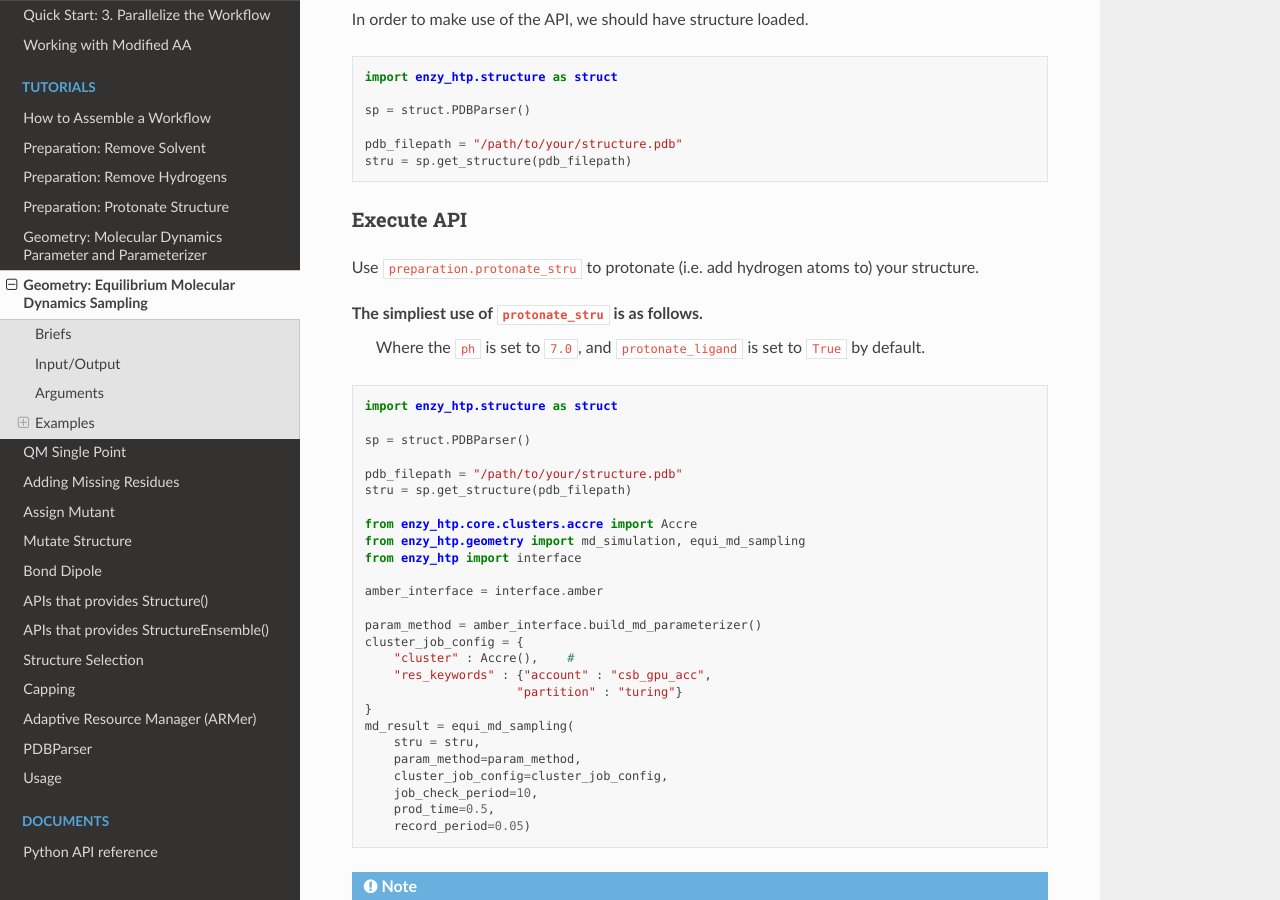
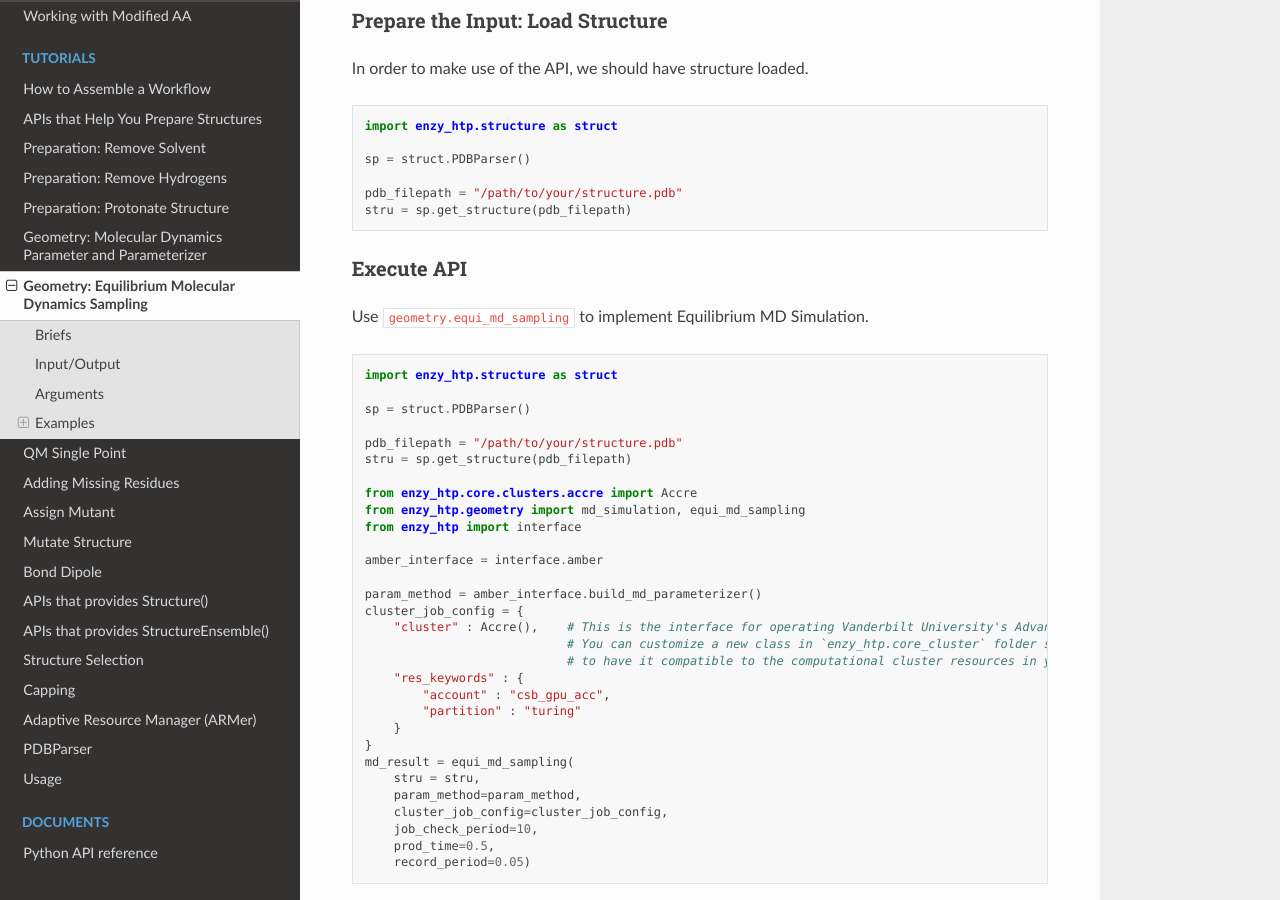
Before and after one commit to ChemBioHTP/enzyhtp_doc, a Sphinx documentation site: the page built from docs/source/sci_api_tutorial/geometry_equi_md_sampling.rst, in a window 1280 px wide and 900 px high, scrolled down 3031 px. Built offline with Sphinx 7.4.7 and the Read the Docs theme 2.0.0, drawn with Linux system fonts in a browser that asks for light colours; some of the changed text lies outside the part shown.

Commit message:
Modifications to geometry_equi_md_sampling and geometry_mol_dyn_param.

```diff
--- a/docs/source/index.rst
+++ b/docs/source/index.rst
@@ -52,6 +52,7 @@
    :caption: Tutorials
 
    sci_api_tutorial/how_to_assemble
+   sci_api_tutorial/preparation
    sci_api_tutorial/preparation_remove_solvent
    sci_api_tutorial/preparation_remove_hydrogens
    sci_api_tutorial/preparation_protonate_stru
--- a/docs/source/sci_api_tutorial/geometry_equi_md_sampling.rst
+++ b/docs/source/sci_api_tutorial/geometry_equi_md_sampling.rst
@@ -6,25 +6,35 @@
 ==============================================
 
 This science API, named ``enzy_htp.geometry.equi_md_sampling``,
-performs a production run of molecular dynamics simulation with the system equilibrated
-by several short md simulations from the starting ``enzy_htp.structure.Structure`` class instance
+performs a production run of Molecular Dynamics Simulation (hereinafter called **MD Simulation**)
+with the system equilibrated by several short md simulations from the starting ``enzy_htp.structure.Structure`` class instance
 (hereafter referred to as ``Structure`` instance).
 
 .. dropdown:: :fa:`eye,mr-1` Click to learn more about **Equilibrium Molecular Dynamics Sampling**
 
     (Basically md_simulation() with preset steps)
-    min (micro) -> heat (NVT) -> equi (NPT) -> prod (NPT)
+    Minimalization (micro) -> Heating (NVT) -> Equilibrium (NPT) -> Production (NPT)
 
 Input/Output
 ==============================================
 
-**input**: A ``Structure`` instance (no matter it's a protein, polypeptite, or ligand) and a ``MolDynParameterizer`` instance.
+.. panels::
 
-.. admonition:: How to obtain ``Structure`` instance
+    :column: col-lg-12 col-md-12 col-sm-12 col-xs-12 p-2 text-left
+
+    .. image:: ../../figures/geometry_equi_md_sampling.svg
+        :width: 100%
+        :alt: preparation_remove_solvent
+
+**input**: A well-preparaed ``Structure`` instance (no matter it's a protein, polypeptite, or ligand) and a ``MolDynParameterizer`` instance.
+
+.. admonition:: How to obtain well-preparaed ``Structure`` instance
 
     A ``Structure`` instance can be obtained by these `APIs <obtaining_stru.html>`_.
 
     Note: Structure(s) with missing loops are not acceptable.
+
+    To prepare structure, please refer to these `APIs <preparation.html>`_.
 
 .. admonition:: How to compose ``MolDynParameterizer`` instance
 
@@ -33,14 +43,6 @@
     For detailed instructions, see `Molecular Dynamics Parameterizer <geometry_mol_dyn_param.html>`_.
 
 **output**: A list of ``StructureEnsemble`` instances, i.e. a list trajectories for each replica in StructureEnsemble format.
-
-.. panels::
-
-    :column: col-lg-12 col-md-12 col-sm-12 col-xs-12 p-2 text-left
-
-    .. image:: ../../figures/geometry_equi_md_sampling.svg
-        :width: 100%
-        :alt: preparation_remove_solvent
 
 Arguments
 ==============================================
@@ -152,10 +154,7 @@
 Execute API
 ----------------------------------------------
 
-Use ``preparation.protonate_stru`` to protonate (i.e. add hydrogen atoms to) your structure.
-
-The simpliest use of ``protonate_stru`` is as follows.
-    Where the ``ph`` is set to ``7.0``, and ``protonate_ligand`` is set to ``True`` by default.
+Use ``geometry.equi_md_sampling`` to implement Equilibrium MD Simulation.
 
 .. code:: python
 
@@ -174,9 +173,13 @@
 
     param_method = amber_interface.build_md_parameterizer()
     cluster_job_config = {
-        "cluster" : Accre(),    #
-        "res_keywords" : {"account" : "csb_gpu_acc",
-                         "partition" : "turing"}
+        "cluster" : Accre(),    # This is the interface for operating Vanderbilt University's Advanced Computational Cluster for Research and Education.
+                                # You can customize a new class in `enzy_htp.core_cluster` folder so as
+                                # to have it compatible to the computational cluster resources in your own institution(s).
+        "res_keywords" : {
+            "account" : "csb_gpu_acc",
+            "partition" : "turing"
+        }
     }
     md_result = equi_md_sampling(
         stru = stru,
```
Also changed, not shown: other parts of docs/source/sci_api_tutorial/geometry_equi_md_sampling.rst (+2 -2 lines), docs/source/sci_api_tutorial/geometry_mol_dyn_param.rst (+7 -4 lines), docs/source/sci_api_tutorial/preparation.rst (added, +14 -0 lines).
